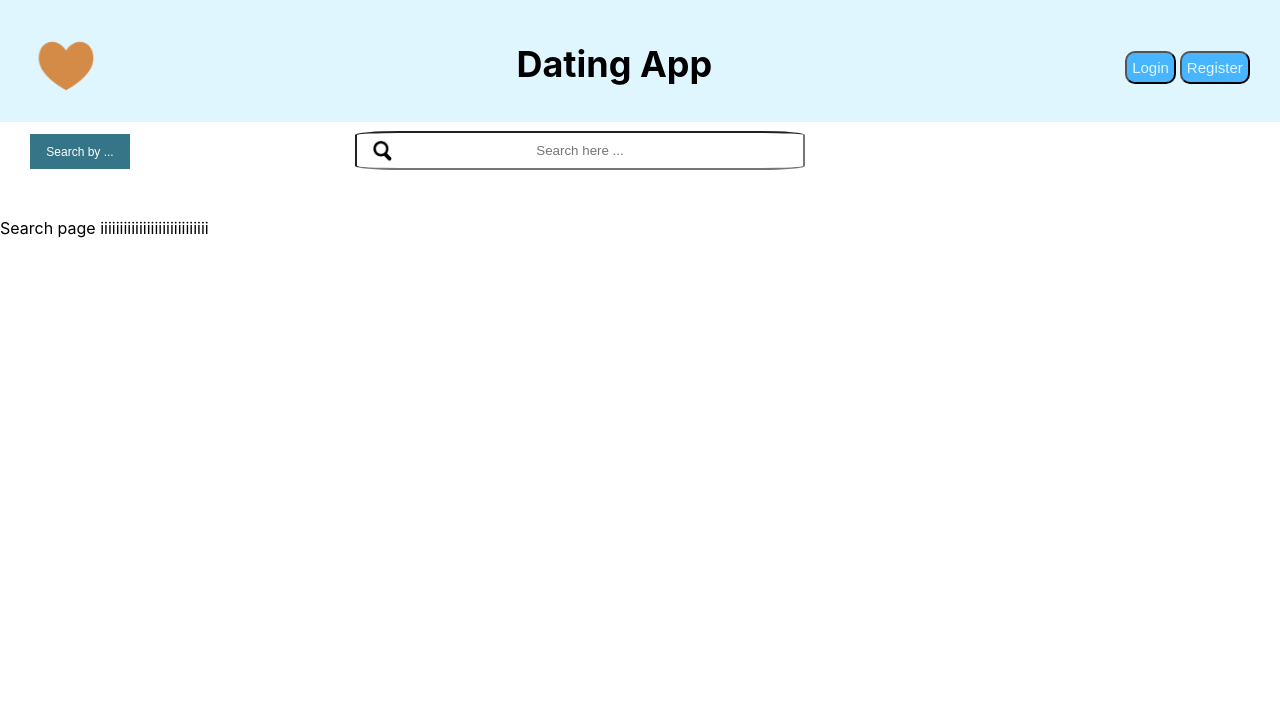
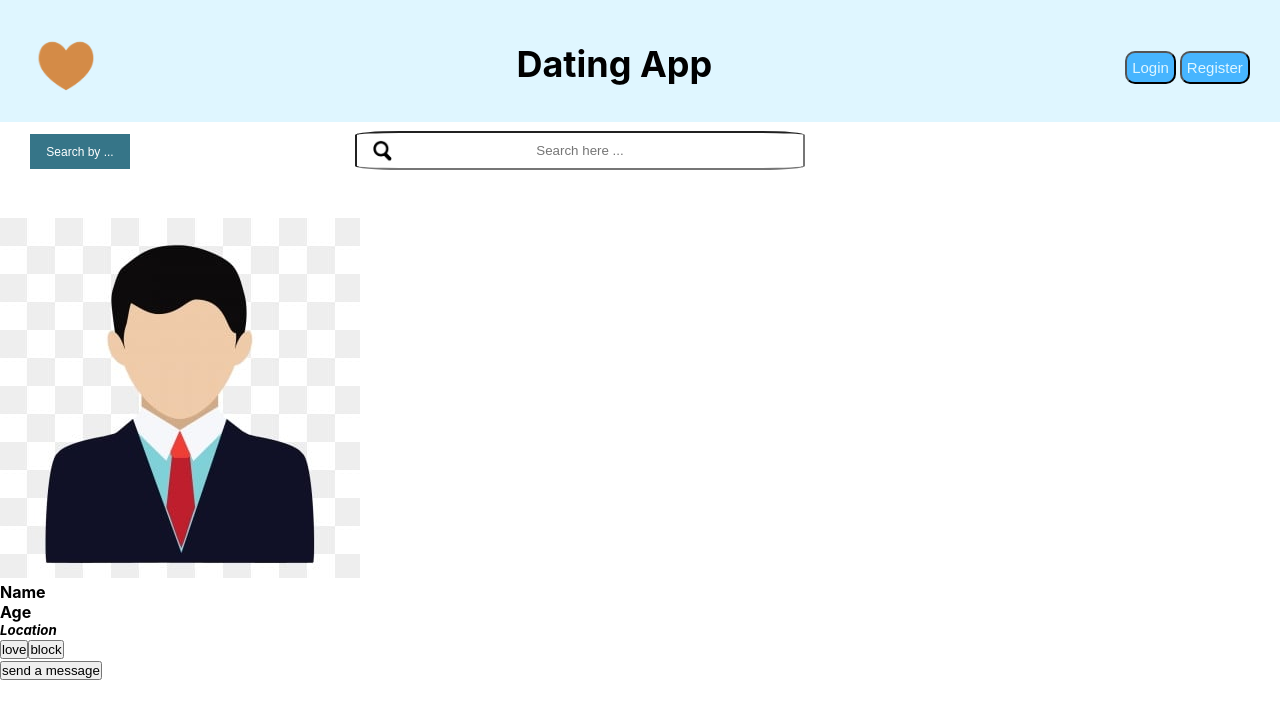
Before and after one commit to HseinKt/datingapp, a React (Create React App) app in the folder front_end/: page / in a window 1280 px wide. Shown: the top 718 px of the page. Built offline with nearby package versions, Linux system fonts and the light colour scheme.

Commit message:
added card image in the users component

```diff
--- a/front_end/src/components/search_page/users/index.js
+++ b/front_end/src/components/search_page/users/index.js
@@ -1,7 +1,36 @@
+import card from "../../images/card.jpg"
+
 const Users = () => {
+    const handleSubmit = (e) => {
+        e.preventDefault();
+    }
     return (
-        <div>
-
+        <div className="user-container">
+            <div className="card-container">
+                <div className="image-container">
+                    <img src={card} alt="card Image" />
+                </div>
+                <div className="details">
+                    <h4 className="name">
+                        <b>Name</b>
+                    </h4>
+                    <h4 className="age">
+                        <p>Age</p>
+                    </h4>
+                    <h5 className="location">
+                        <i>Location</i>
+                    </h5>
+                </div>
+                <div className="card-buttons">
+                    <div className="love-block">
+                        <button className="love">love</button>
+                        <button className="block">block</button>
+                    </div>
+                    <button className="messagebtn" onClick={handleSubmit}>
+                        send a message
+                    </button>
+                </div>
+            </div>
         </div>
      );
 }
--- a/front_end/src/index.css
+++ b/front_end/src/index.css
@@ -231,8 +231,6 @@ a:hover {
 
 
 
-
-
 @media only screen and (max-width: 608px) {
   .logo{
     width: 60px;
--- a/front_end/src/pages/search_page/index.js
+++ b/front_end/src/pages/search_page/index.js
@@ -2,6 +2,7 @@ import Header from "../../components/search_page/header";
 import SearchInput from "../../components/search_page/search_input";
 import { useState } from "react";
 import Dropdown from "../../components/search_page/dropdown";
+import Users from "../../components/search_page/users";
 
 
 const SearchPage = () => {
@@ -27,8 +28,7 @@ const SearchPage = () => {
                     <SearchInput value={value} handleChange={handleChange} handleSubmit={handleSubmit} />
                 </div>
             </div>
-
-            Search page iiiiiiiiiiiiiiiiiiiiiiiiiiii
+           <Users />
         </div>
      );
 }
```
Also changed, not shown: front_end/src/components/images/card.jpg (added).
